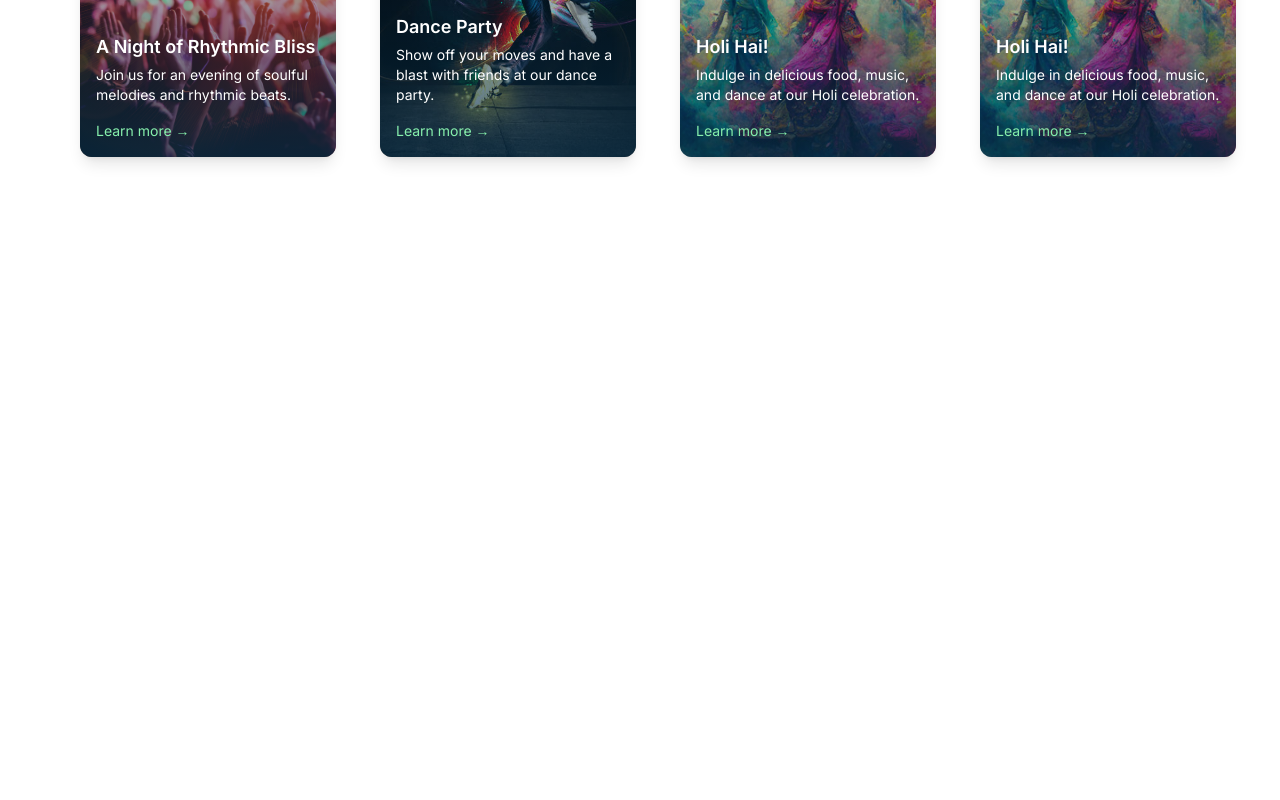
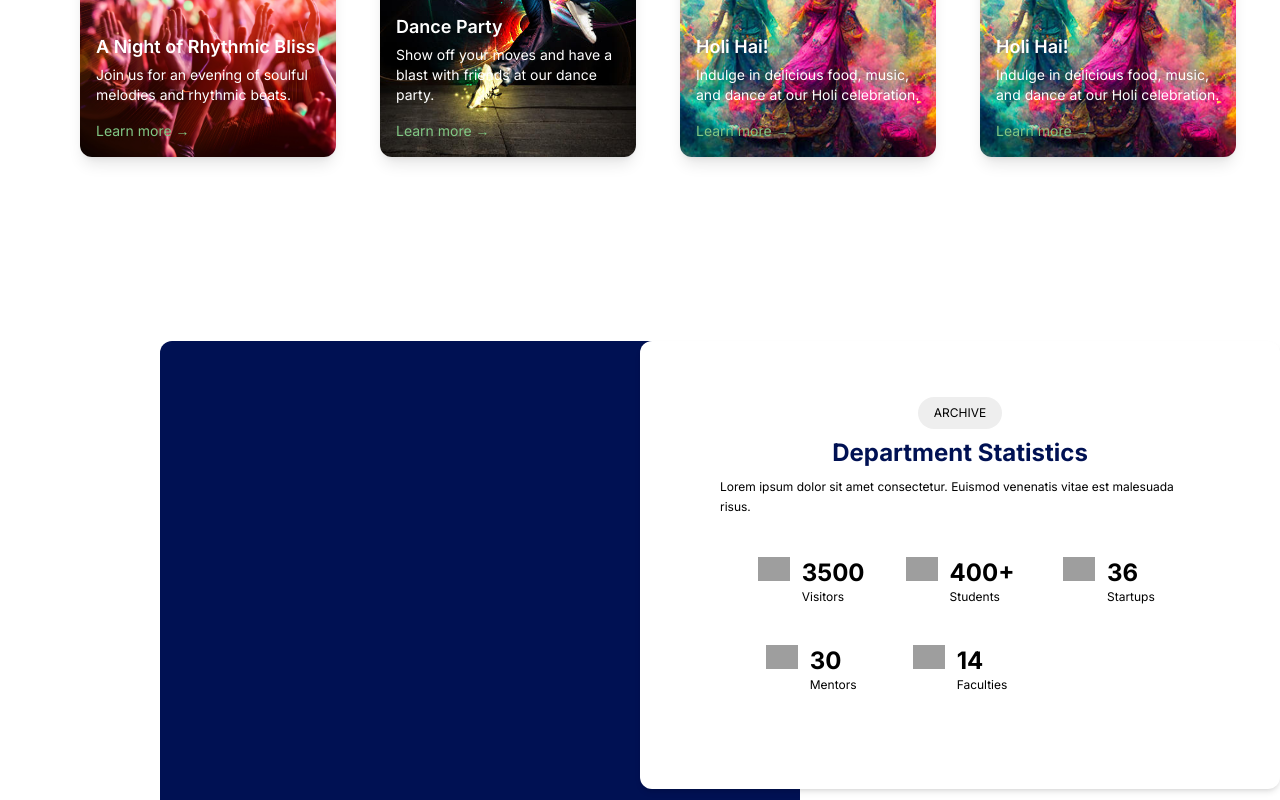
Before and after one commit to SAIT-CUSAT/sait-cusat, a Next.js app: page / in a window 1280 px wide. Shown: the part 1600-2400 px from the top of the page. Before the commit the page ends 1813 px from the top, so only its background shows below. Built offline with nearby package versions, Linux system fonts and the light colour scheme; grey boxes are pictures that could not be loaded.

Commit message:
feat:added footer

```diff
--- a/package.json
+++ b/package.json
@@ -9,13 +9,15 @@
     "lint": "next lint"
   },
   "dependencies": {
+    "@material-tailwind/react": "^2.1.10",
     "class-variance-authority": "^0.7.0",
     "clsx": "^2.1.1",
     "framer-motion": "^11.6.0",
     "lucide-react": "^0.446.0",
-    "next": "^14.2.8",
+    "next": "^14.2.13",
     "react": "^18.3.1",
     "react-dom": "^18.3.1",
+    "react-icons": "^5.3.0",
     "tailwind-merge": "^2.5.2",
     "tailwindcss-animate": "^1.0.7"
   },
--- /dev/null
+++ b/src/app/(main)/components/About.jsx
@@ -0,0 +1,12 @@
+import React from 'react'
+
+function About() {
+  return (
+    <div className='px-32 flex flex-col justify-center items-center py-20'>
+      <h2 className='text-4xl  !text-[#001153] font-bold mb-4  z-10 pt-3'>About Us</h2>
+      <p className='text-[20px] mt-6 font-normal text-center'>Founded in 1995, the Department of Information Technology at Cochin University of Science and Technology is a dynamic hub of innovation. Our dedicated faculty explores user-centric interfaces, cybersecurity, and artificial intelligence, pushing the boundaries of IT. Committed to excellence, we provide a holistic education in cutting-edge technologies. The Student Association of IT (SAIT) enhances student experience through workshops, magazines, and tech projects, fostering collaboration and creating a vibrant learning environment in the ever-evolving field of Information Technology.</p>
+    </div>
+  )
+}
+
+export default About
--- /dev/null
+++ b/src/app/(main)/components/Alumni.jsx
@@ -0,0 +1,23 @@
+"use client"
+import React from 'react'
+import {alumni} from '../../../data/alumni'
+import AlumniCard from './AlumniCard'
+
+export default function Alumni() {
+    return (
+        <div className='px-20'>
+            <span className='text-[#1f6145] bg-[#36B37E] bg-opacity-25 px-2 py-1 rounded-full text-xs'>Alumni</span>
+            <h3 className='text-2xl   !text-[#001153] font-bold mb-4  z-10 pt-3'>Featured Alumni's</h3>
+            <div className='grid grid-cols-4 gap-20 justify-center my-14'>
+                {alumni.map((card, index) => (
+                    <AlumniCard
+                        key={index} // Add a unique key for each card
+                        image={card.image}
+                        name={card.name}
+                        role={card.role}
+                    />
+                ))}
+            </div>
+        </div>
+    )
+}
--- /dev/null
+++ b/src/app/(main)/components/AlumniCard.jsx
@@ -0,0 +1,63 @@
+"use client"
+import React from "react";
+import {
+    Card,
+    CardHeader,
+    CardBody,
+    CardFooter,
+    Typography,
+    Tooltip,
+  } from "@material-tailwind/react";
+
+  export function ProfileCard({ image, name, role }) {
+    return (
+      <Card className="w-96">
+        <CardHeader floated={false} className="h-80">
+          <img src={image} alt="profile-picture" />
+        </CardHeader>
+        <CardBody className="text-center">
+          <Typography variant="h4" color="blue-gray" className="mb-2">
+           {name}
+          </Typography>
+          <Typography color="blue-gray" className="font-medium" textGradient>
+            {role}
+          </Typography>
+        </CardBody>
+        <CardFooter className="flex justify-center gap-7 pt-2">
+          <Tooltip content="Like">
+            <Typography
+              as="a"
+              href="#facebook"
+              variant="lead"
+              color="blue"
+              textGradient
+            >
+              <i className="fab fa-facebook" />
+            </Typography>
+          </Tooltip>
+          <Tooltip content="Follow">
+            <Typography
+              as="a"
+              href="#twitter"
+              variant="lead"
+              color="light-blue"
+              textGradient
+            >
+              <i className="fab fa-twitter" />
+            </Typography>
+          </Tooltip>
+          <Tooltip content="Follow">
+            <Typography
+              as="a"
+              href="#instagram"
+              variant="lead"
+              color="purple"
+              textGradient
+            >
+              <i className="fab fa-instagram" />
+            </Typography>
+          </Tooltip>
+        </CardFooter>
+      </Card>
+    );
+  }
--- a/src/app/(main)/components/Events.jsx
+++ b/src/app/(main)/components/Events.jsx
@@ -10,7 +10,7 @@ export default function Events() {
             <div className='grid grid-cols-4 gap-20 justify-center my-14'>
                 {events.map((card, index) => (
                     <Card
-                        key={index} // Add a unique key for each card
+                        key={index}
                         image={card.image}
                         title={card.title}
                         description={card.description}
--- /dev/null
+++ b/src/app/(main)/components/Footer.jsx
@@ -0,0 +1,27 @@
+  import React from 'react'
+  import { FaLinkedin } from "react-icons/fa";
+  import { CgMail } from "react-icons/cg";
+  import { FaInstagram } from "react-icons/fa";
+
+  function Footer() {
+    return (
+      <div className='mt-32'>
+          <img src='/footer/Wave.svg' alt='footer' layout='fill' objectFit='cover' className='-mb-5'/>
+          <div className='bg-[#0D2436]  w-full h-32  flex flex-col justify-center items-center py-40'>
+              <h1 className='text-xl text-gray-100 font-semibold'>Students Association of Information Technology</h1>
+              <div className='my-7'>
+                  <p className='font-light text-gray-300 text-sm'>Connect with us</p>
+                  <div className='flex justify-center items-center mt-4'>
+                      <FaLinkedin className='text-gray-400'/>
+                      <CgMail className='text-gray-400 ml-4'/>
+                      <FaInstagram className='text-gray-400 ml-4'/>
+                  </div>
+              </div>
+              <p className='text-gray-500 text-sm mt-7'>Copyright © 2024. Crafted with love.</p>
+
+          </div>
+      </div>
+    )
+  }
+
+  export default Footer
--- /dev/null
+++ b/src/app/(main)/components/Statistics.jsx
@@ -0,0 +1,83 @@
+import React from 'react'
+
+function Statistics() {
+    const tickMarkUrl ="https://img.icons8.com/?size=100&id=pIPl8tqh3igN&format=png&color=000000";
+
+  return (
+    <div className='w-full h-full flex justify-start items-start  py-32 relative px-40'>
+      <div className='bg-[#001153] rounded-xl w-[40rem] h-[30rem]'></div>
+      <div className='p-20 shadow-md flex flex-col justify-center items-center rounded-xl absolute bg-white w-[40rem] h-[28rem] ml-[30rem] mb-[20rem]'>
+        <span className='px-4 py-2 bg-gray-200 rounded-full text-xs text-blue-950 '>ARCHIVE</span>
+        <h1 className='mt-2 text-[#001153] text-2xl font-bold'>Department Statistics</h1>
+        <p className='text-xs pt-2 leading-5 text-slate-500'>Lorem ipsum dolor sit amet consectetur. Euismod venenatis vitae est malesuada risus.</p>
+        <div className='py-10'>
+            <div className='grid grid-cols-3 gap-10'>
+                <div className='flex justify-center items-start gap-3'>
+                    <img
+                        className="h-[24px] mx-auto md:mx-0"
+                        src={tickMarkUrl}
+                        alt="Event Checkmark"
+                        loading="lazy"
+                        />
+                        <div>
+                            <h4 className='font-bold text-2xl'>3500</h4>
+                            <p className='text-xs text-slate-500'>Visitors</p>
+                        </div>
+                </div>
+                <div className='flex justify-center items-start gap-3'>
+                    <img
+                        className="h-[24px] mx-auto md:mx-0"
+                        src={tickMarkUrl}
+                        alt="Event Checkmark"
+                        loading="lazy"
+                        />
+                        <div>
+                            <h4 className='font-bold text-2xl'>400+</h4>
+                            <p className='text-xs text-slate-500'>Students</p>
+                        </div>
+                </div>
+                <div className='flex justify-center items-start gap-3'>
+                    <img
+                        className="h-[24px] mx-auto md:mx-0"
+                        src={tickMarkUrl}
+                        alt="Event Checkmark"
+                        loading="lazy"
+                        />
+                        <div>
+                            <h4 className='font-bold text-2xl'>36</h4>
+                            <p className='text-xs text-slate-500'>Startups</p>
+                        </div>
+                </div>
+                <div className='flex justify-center items-start gap-3'>
+                    <img
+                        className="h-[24px] mx-auto md:mx-0"
+                        src={tickMarkUrl}
+                        alt="Event Checkmark"
+                        loading="lazy"
+                        />
+                        <div>
+                            <h4 className='font-bold text-2xl'>30</h4>
+                            <p className='text-xs text-slate-500'>Mentors</p>
+                        </div>
+                </div>
+                <div className='flex justify-center items-start gap-3'>
+                    <img
+                        className="h-[24px] mx-auto md:mx-0"
+                        src={tickMarkUrl}
+                        alt="Event Checkmark"
+                        loading="lazy"
+                        />
+                        <div>
+                            <h4 className='font-bold text-2xl'>14</h4>
+                            <p className='text-xs text-slate-500'>Faculties</p>
+                        </div>
+                </div>
+            </div>
+
+        </div>
+      </div>
+    </div>
+  )
+}
+
+export default Statistics
--- a/src/app/(main)/page.jsx
+++ b/src/app/(main)/page.jsx
@@ -4,6 +4,11 @@ import MarqueeDemo from './components/marquee'
 
 import Navbar from './components/Navbar';
 import Hero from './components/Hero';
+import Statistics from './components/Statistics';
+import About from './components/About';
+import Footer from './components/Footer';
+// import Alumni from './components/Alumni';
+
 
 export default function Home() {
   return (
@@ -12,6 +17,10 @@ export default function Home() {
       <Hero />
       <MarqueeDemo />
       <Events />
+      {/* <Alumni/> */}
+      <Statistics/>
+      <About/>
+      <Footer/>
     </div>
   );
 }
--- a/src/app/layout.jsx
+++ b/src/app/layout.jsx
@@ -1,17 +1,21 @@
+'use client'
 import { Inter } from "next/font/google";
 import "./globals.css";
+// import { ThemeProvider } from "@material-tailwind/react";
+
+
 
 const inter = Inter({ subsets: ["latin"] });
 
-export const metadata = {
-  title: "Create Next App",
-  description: "Generated by create next app",
-};
 
 export default function RootLayout({ children }) {
   return (
     <html lang="en">
-      <body className={inter.className}>{children}</body>
+      <body className={inter.className}>
+        {/* <ThemeProvider> */}
+        {children}
+        {/* </ThemeProvider> */}
+        </body>
     </html>
   );
 }
--- /dev/null
+++ b/src/data/alumni.js
@@ -0,0 +1,22 @@
+export const alumni = [
+    {
+        image: "/events/event-img.png",
+        name: "Vinayak mahadev",
+        role: "CEO at XYZ Company"
+    },
+    {
+        image: "/events/event-img2.jpg",
+        name: "Vinayak mahadev",
+        role: "CEO at XYZ Company"
+    },
+    {
+        image: "/events/event-img3.jpg",
+        name: "Vinayak mahadev",
+        role: "CEO at XYZ Company"
+    },
+    {
+        image: "/events/event-img3.jpg",
+        name: "Vinayak mahadev",
+        role:"CEO at XYZ Company"
+    }
+];
--- a/tailwind.config.js
+++ b/tailwind.config.js
@@ -1,5 +1,8 @@
 /** @type {import('tailwindcss').Config} */
-module.exports = {
+
+const withMT = require("@material-tailwind/react/utils/withMT");
+
+module.exports = withMT({
   darkMode: ["class"],
   content: [
     './components/**/*.{js,jsx}',
@@ -31,7 +34,6 @@ module.exports = {
         "marquee-vertical": "marquee-vertical var(--duration) linear infinite",
       },
     },
-
   },
   plugins: [require("tailwindcss-animate")],
-};
+});
```
Also changed, not shown: public/footer/Wave.svg (added), src/data/speakers.js (deleted), 1 other file (tests, documents, lock files or other folders).
